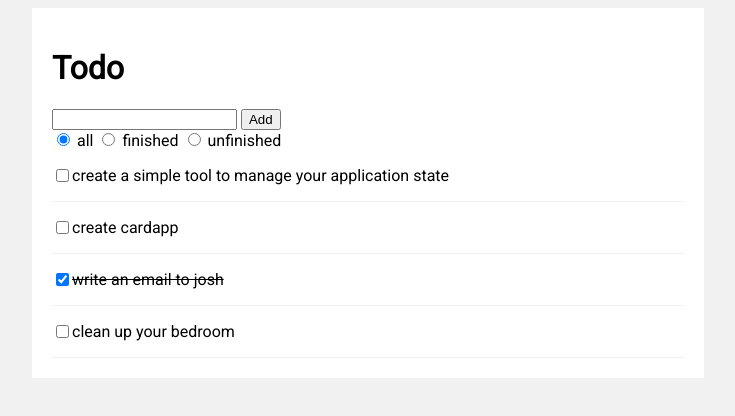
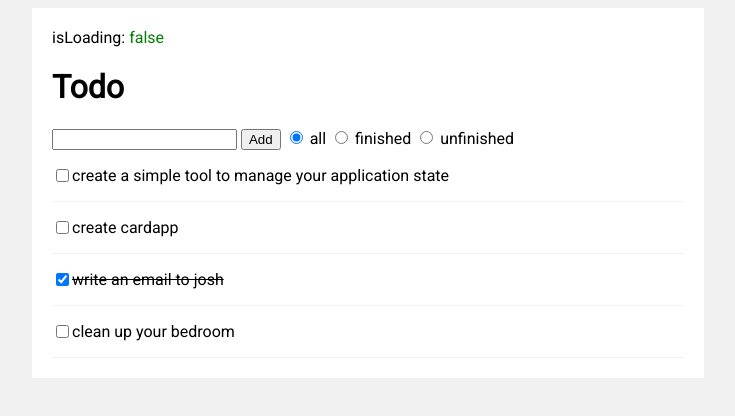
Before and after one commit to EnricoVogt/mossm, a website built with webpack: page src/exampleApp/index.html in a window 1280 px wide. Shown: the whole page, without its empty margins (272-1007 px from the left). Built offline with nearby package versions, Linux system fonts and the light colour scheme.

Commit message:
loading-state

```diff
--- a/src/exampleApp/index.html
+++ b/src/exampleApp/index.html
@@ -8,7 +8,6 @@
   </head>
   <body>
     <style>
-
       body {
         background: #f1f1f1;
         font-family: 'Roboto', sans-serif;
@@ -23,7 +22,6 @@
         background: #fff;
       }
 
-
       todo {
         display: flex;
         border-bottom: 1px solid #f1f1f1;
@@ -32,7 +30,12 @@
       todo p {flex:1}
     </style>
     <todo-app>
+      <div class="inner">
+        <div class="loading">
+            isLoading: <span class="loading-state"></span>
+        </div>
         <h1>Todo</h1>
+
         <todo-form>
           <input type="text"></input>
           <button>Add</button>
@@ -52,6 +55,7 @@
           </span>
         </todo-filter>
         <todo-list></todo-list>
+      </div>
     </todo-app>
     <script src="exampleApp.js"></script>
   </body>
--- a/src/exampleApp/index.ts
+++ b/src/exampleApp/index.ts
@@ -3,7 +3,7 @@
 import { TodoEffects } from './effects/todo-effects';
 import { ITodo } from './interfaces/todo';
 import { reducers } from './reducers';
-import { filterCompleted, filteredTodosState } from './selectors';
+import { filterCompleted, filteredTodosState, loadingSelector } from './selectors';
 
 class TodoApplication {
 
@@ -22,6 +22,12 @@
         this.todoAddForm = this.todoAppContainer.querySelector('todo-form');
 
         this.addEventListeners();
+
+        const loadingState: HTMLElement = this.todoAppContainer.querySelector('.loading-state');
+        this.store.select(loadingSelector).subscribe((x: any) => {
+            loadingState.textContent = x;
+            loadingState.style.color = (x) ? 'red' : 'green';
+        });
 
         this.store.select(filteredTodosState).subscribe((x: any) => {
             this.renderList(x);
--- a/src/exampleApp/reducers.ts
+++ b/src/exampleApp/reducers.ts
@@ -1,8 +1,10 @@
 import { IReducerMap } from '../mossm/mossm';
+import { LoadingReducer } from './reducers/loading-reducer';
 import { TodoFilterReducer } from './reducers/todo-filter-reducer';
 import { TodoReducer } from './reducers/todo-reducer';
 
 export const reducers: IReducerMap = {
     todoFilter: TodoFilterReducer.reduce({ completed: null }),
     todos: TodoReducer.reduce([]),
+    loading: LoadingReducer.reduce(false),
 };
--- /dev/null
+++ b/src/exampleApp/reducers/loading-reducer.ts
@@ -0,0 +1,21 @@
+import { forAction } from '../../mossm/decorators/for-action';
+import { Reducer } from '../../mossm/reducer';
+
+export class LoadingReducer extends Reducer {
+    @forAction(['getTodos', 'addTodo', 'updateTodo'])
+    public loading(state: any) {
+        return true;
+    }
+
+    @forAction([
+        'getTodosSuccess',
+        'getTodosFailure',
+        'addTodoSuccess',
+        'addTodoFailure',
+        'updateTodoSuccess',
+        'updateTodoFailure',
+    ])
+    public loadingFinished(state: any) {
+        return false;
+    }
+}
--- a/src/exampleApp/selectors.ts
+++ b/src/exampleApp/selectors.ts
@@ -6,6 +6,10 @@
 
 const filterSelector = (x: any) => {
     return x.todoFilter;
+};
+
+export const loadingSelector = (x: any) => {
+    return x.loading;
 };
 
 export const filterCompleted = createSelector(
--- a/src/exampleApp/todo-service.ts
+++ b/src/exampleApp/todo-service.ts
@@ -4,7 +4,7 @@
 
 const fakeHttpClient = (expectedResponse: any) => {
     // return throwError("Error");
-    return of(expectedResponse).pipe(delay(1000));
+    return of(expectedResponse).pipe(delay(250));
 };
 
 export class TodoService {
```
Lines whose indentation alone changed are shown as unchanged.
